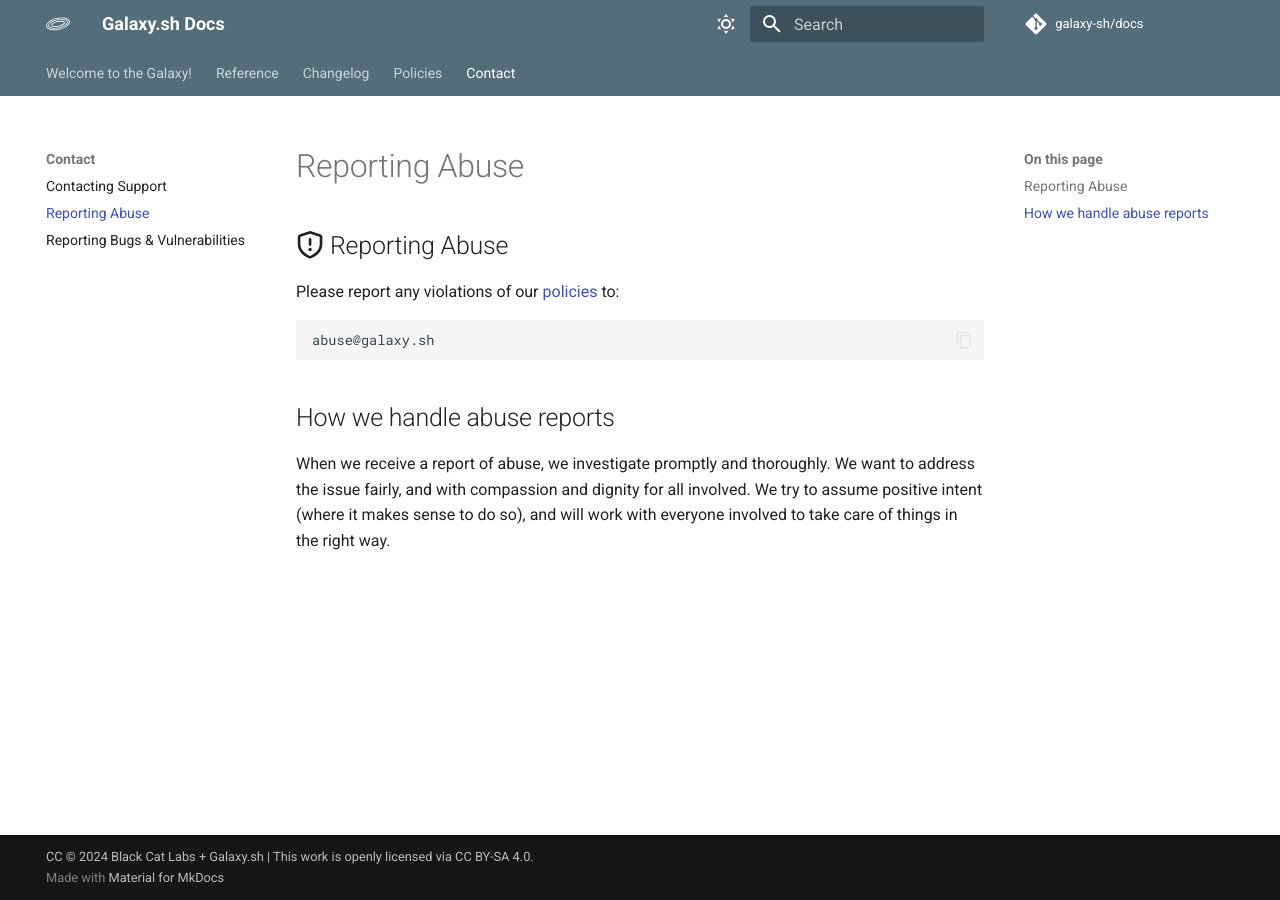
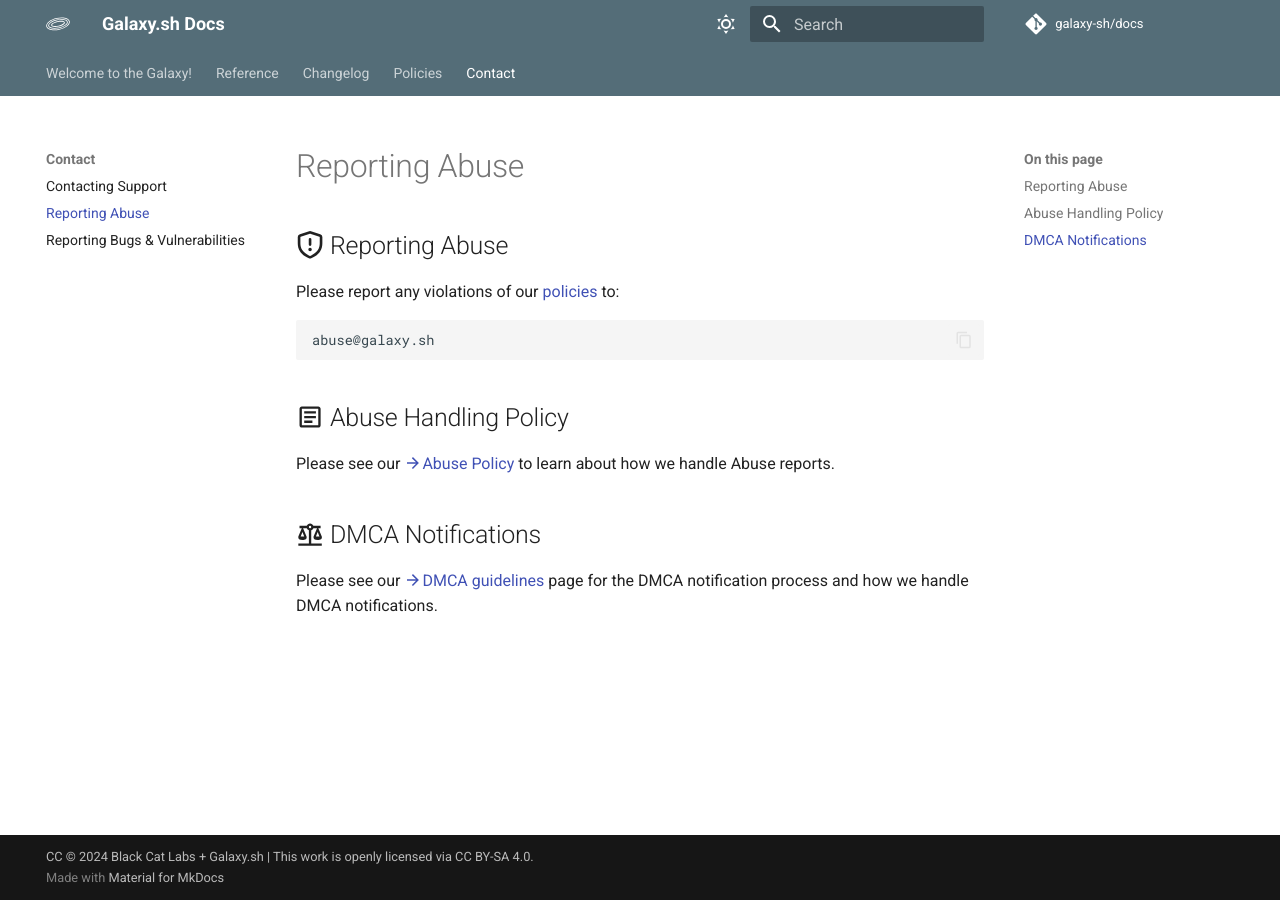
Before and after one commit to galaxy-sh/docs, an MkDocs documentation site: the page built from docs/contact/abuse.md, in a window 1280 px wide. Built offline with MkDocs 1.6.1 and Material for MkDocs 9.7.7, drawn with Linux system fonts in a browser that asks for light colours; comment, search, counter and statistics services are not loaded.

Commit message:
Update abuse.md

````diff
--- a/docs/contact/abuse.md
+++ b/docs/contact/abuse.md
@@ -1,11 +1,13 @@
 # Reporting Abuse
 
 ## :octicons-shield-16: Reporting Abuse
-Please report any violations of our [policies](../policies) to:
+Please report any violations of our [policies](../policies/about.md) to:
 ```
 abuse@galaxy.sh
 ```
 
+## :material-text-box-outline: Abuse Handling Policy
+Please see our [:material-arrow-right:Abuse Policy](../policies/abuse.md) to learn about how we handle Abuse reports.
 
-## How we handle abuse reports
-When we receive a report of abuse, we investigate promptly and thoroughly. We want to address the issue fairly, and with compassion and dignity for all involved. We try to assume positive intent (where it makes sense to do so), and will work with everyone involved to take care of things in the right way.
+## :material-scale-balance: DMCA Notifications
+Please see our [:material-arrow-right:DMCA guidelines](../policies/dmca.md) page for the DMCA notification process and how we handle DMCA notifications.
````
